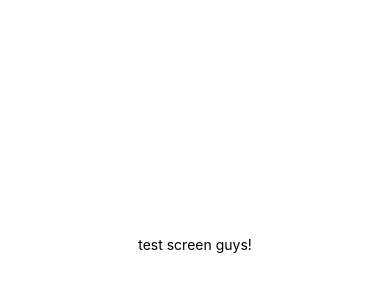
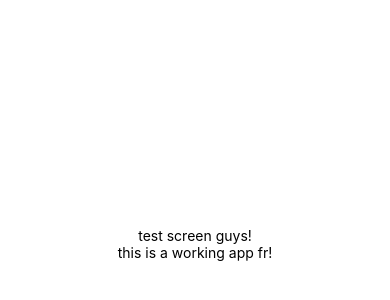
Before and after one commit to matt7696/aet-music, a React Native app: screen / in a window 390 px wide. Shown: the part 178-478 px from the top of the page. Built offline with nearby package versions, Linux system fonts and the light colour scheme.

Commit message:
pushing changes, test screen update

```diff
--- a/package.json
+++ b/package.json
@@ -10,6 +10,7 @@
   },
   "dependencies": {
     "expo": "~46.0.13",
+    "expo-cli": "^6.0.6",
     "expo-status-bar": "~1.4.0",
     "react": "18.0.0",
     "react-native": "0.69.6"
--- a/screens/test_screen.js
+++ b/screens/test_screen.js
@@ -3,6 +3,7 @@ export default function TestScreen() {
     return (
       <View style={styles.container}>
         <Text>test screen guys!</Text>
+        <Text>this is a working app fr!</Text>
       </View>
     );
   }
```
Also changed, not shown: 1 other file (tests, documents, lock files or other folders).
